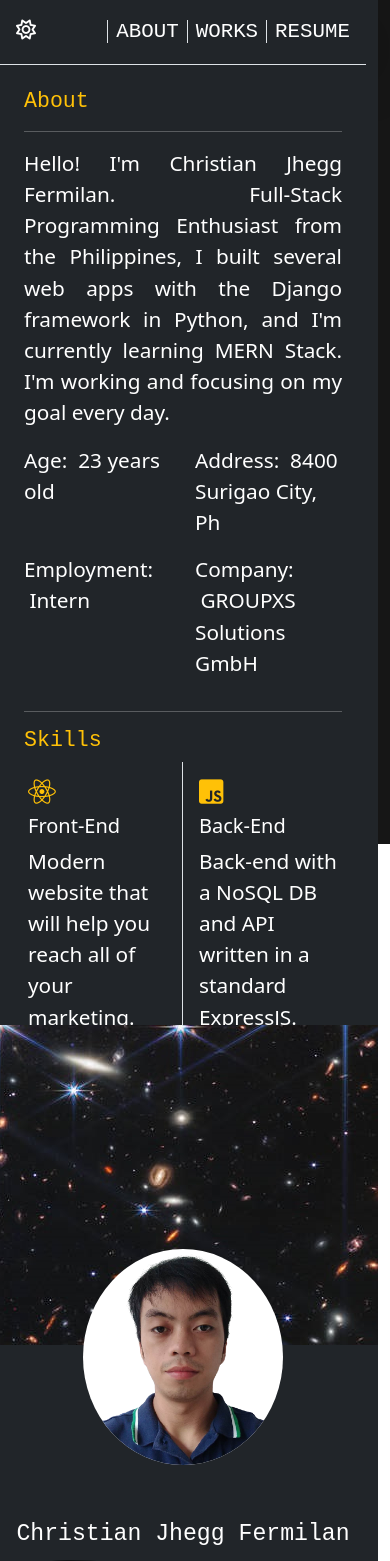
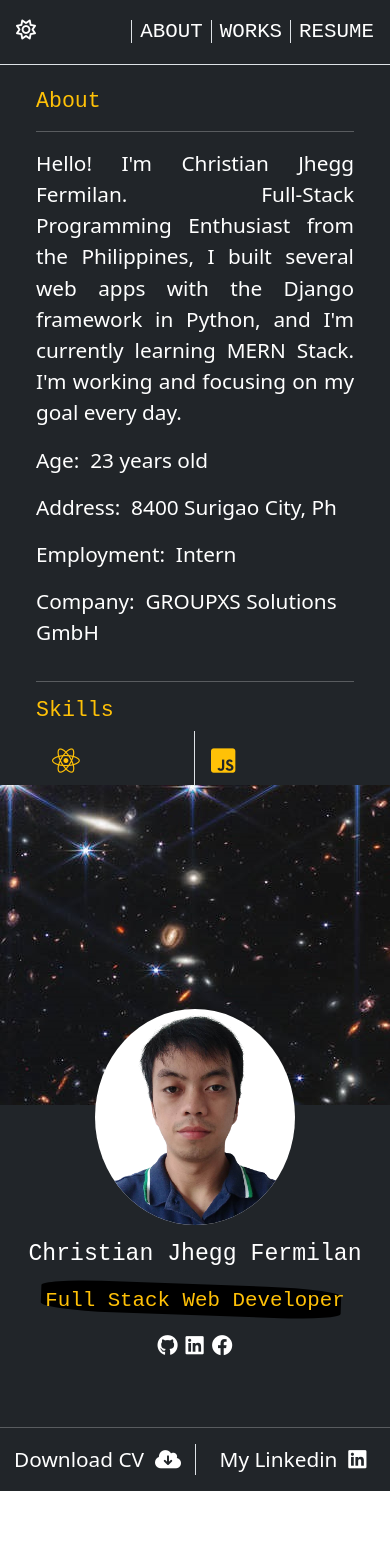
Before and after one commit to Donjheggo/Portfolio, a React (Vite) app: page / in a window 390 px wide. Shown: the top 1561 px of the page. After the commit the page ends 1491 px from the top, so only its background shows below. Built offline with nearby package versions, Linux system fonts and the light colour scheme.

Commit message:
design renovation

```diff
--- a/public/css/style.css
+++ b/public/css/style.css
@@ -31,7 +31,8 @@ a:hover{
 }
 
 .my-links{
-    margin-top: 8rem;
+    margin-top: 3rem;
+    margin-bottom: 1rem;
 }
 
 
@@ -91,6 +92,9 @@ html::-webkit-scrollbar-track {
         position: relative !important;
         margin-top: 40%;
     }
+    .row{
+        --bs-gutter-x: 0 !important;
+    }
 
 }
 
--- a/src/components/Header.jsx
+++ b/src/components/Header.jsx
@@ -6,7 +6,7 @@ const Header = () => {
   return (
       <header style={{height: '100%'}} className="small-screen-hide">
 
-        <nav className='ms-auto d-flex flex-column h-100 text-center w-75'>
+        <nav className='ms-auto d-flex flex-column h-100 text-center w-50'>
             <NavLink className='text-white bg-dark rounded py-2 mb-auto'>
               {/* <i className="fa-regular fa-moon h5"></i><br/> */}
               <i className="fa-regular fa-sun h5"></i>
--- a/src/components/MainLayout.jsx
+++ b/src/components/MainLayout.jsx
@@ -30,7 +30,7 @@ const MainLayout = () => {
             </div>
 
 
-            <div style={{height: '60rem'}} className='position-relative bg-dark responsive-outlet scrollbar text-white large-screen-rounded  mx-1 col-xl-6 col-sm-12 p-4'>
+            <div style={{height: '45rem'}} className='position-relative bg-dark responsive-outlet scrollbar text-white large-screen-rounded  mx-1 col-xl-6 col-sm-12 p-4'>
               <Outlet/>
             </div>
 
--- a/src/components/Me.jsx
+++ b/src/components/Me.jsx
@@ -15,7 +15,7 @@ const Me = () => {
         <div className="text-center">
           <img src={myPhoto} className="my-photo"/>
         </div>
-        <div className='text-center mt-5'>
+        <div className='text-center mt-2'>
           <HackerText text="Christian Jhegg Fermilan" />
             <p className='text-warning mt-3'>
               <span className='highlight-container'>
--- a/src/pages/About.jsx
+++ b/src/pages/About.jsx
@@ -13,7 +13,7 @@ const About = () => {
         I'm working and focusing on my goal every day.
       </p>
       <div className='row'>
-        <div className='col-6'>
+        <div className='col-lg-6'>
           <p>Age: &nbsp;
             <span className='fw-light'>
               23 years old
@@ -21,7 +21,7 @@ const About = () => {
 
           </p>
         </div>
-        <div className='col-6'>
+        <div className='col-lg-6'>
           <p>Address: &nbsp;
             <span className='fw-light'>
               8400 Surigao City, Ph
@@ -30,14 +30,14 @@ const About = () => {
         </div>
       </div>
       <div className='row'>
-        <div className='col-6'>
+        <div className='col-lg-6'>
           <p>Employment: &nbsp;
             <span className='fw-light'>
               Intern
             </span>
             </p>
         </div>
-        <div className='col-6'>
+        <div className='col-lg-6'>
           <p>Company: &nbsp;
             <span className='fw-light'>
               GROUPXS Solutions GmbH
```
